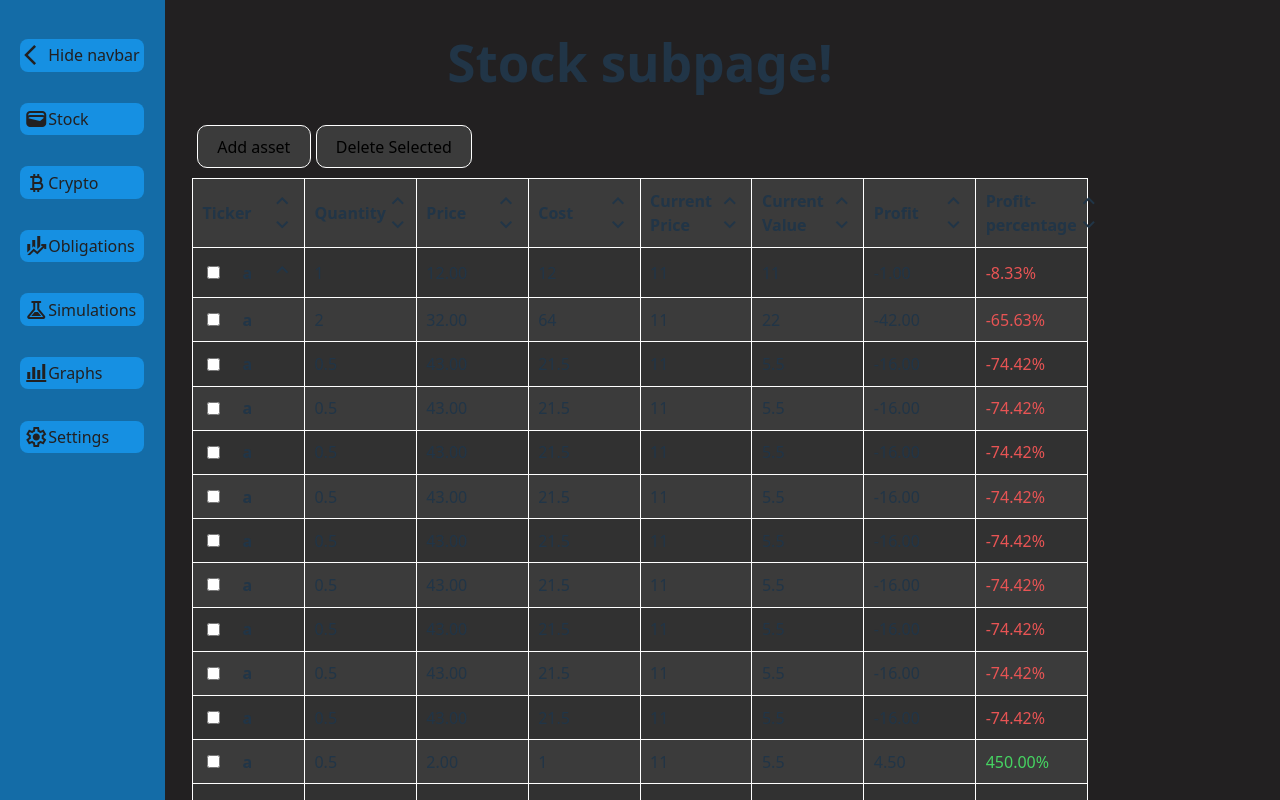
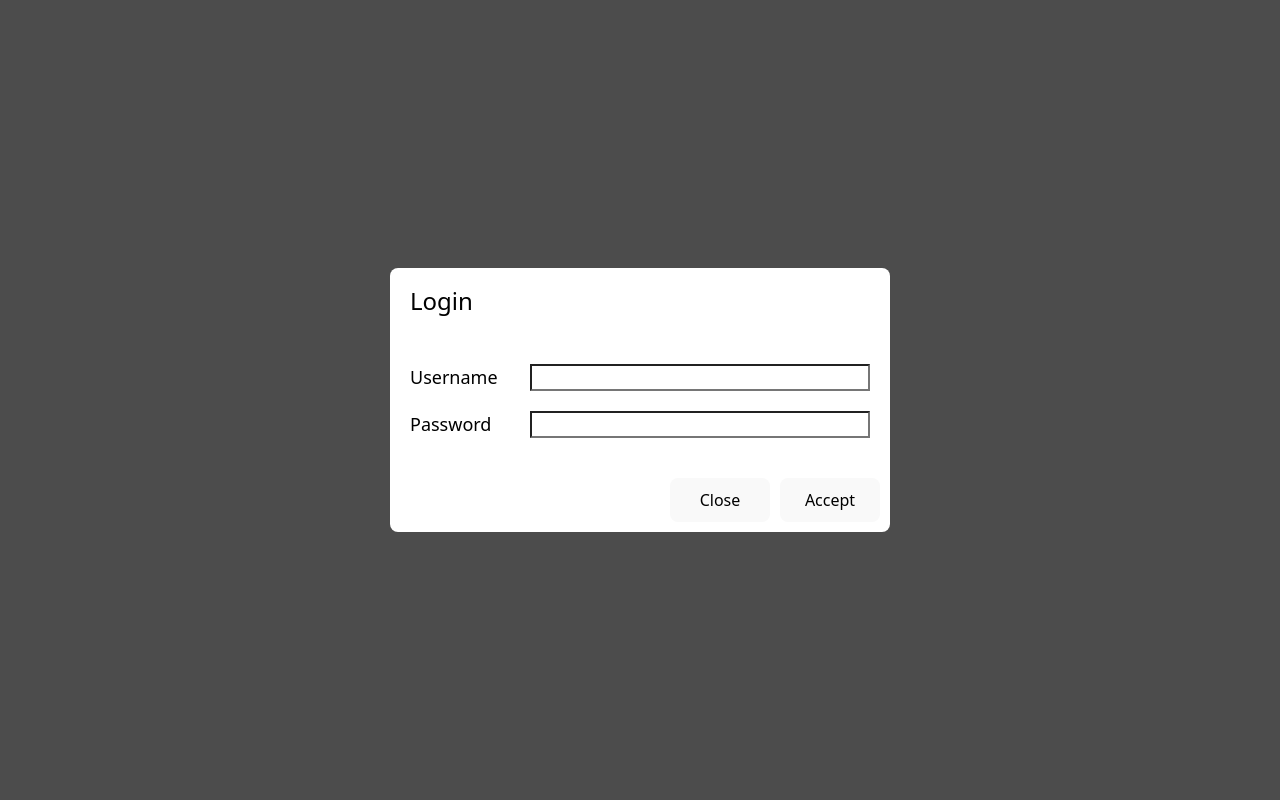
Before and after one commit to MaciejGd/WASM-local-first-investment-app, a React (Vite) app in the folder front-end/: page / in a window 1280 px wide. Built offline with nearby package versions, Linux system fonts and the light colour scheme.

Commit message:
Server side returns JSON, logged in and log out added to frontend app

```diff
--- a/front-end/src/App.jsx
+++ b/front-end/src/App.jsx
@@ -7,49 +7,97 @@ import SimulationsPage from './subpages/Simulations.jsx';
 import GraphsPage from './subpages/graphs/Graphs.jsx';
 import { BrowserRouter, Routes, Route, NavLink } from "react-router-dom";
 import { useState } from 'react';
-import { WalletIcon, LeftArrowIcon, RightArrowIcon, CryptoIcon, GraphsIcon, ObligationsIcon, SimulationsIcon, SettingsIcon } from './IconLoader.jsx';
+import {
+  WalletIcon,
+  LeftArrowIcon,
+  RightArrowIcon,
+  CryptoIcon,
+  GraphsIcon,
+  ObligationsIcon,
+  SimulationsIcon,
+  SettingsIcon,
+  LogOutIcon
+} from './IconLoader.jsx';
+import { LogInPopUp } from './subpages/auth/Login.jsx';
+import { LogOutPopUp } from './subpages/auth/Logout.jsx';
 
 
-function NavigationBar() {
+function NavigationBar({ onLogOut }) {
   const [visible, setVisible] = useState(true);
 
   function clickButton() {
-    console.log("Hide button pressed!");
     setVisible(!visible);
   }
 
-  return visible ? <NavBar onHideButtonClick={clickButton}></NavBar> : <HiddenNavBar onHideButtonClick={clickButton}></HiddenNavBar>;
+  return <NavBar onHideButtonClick={clickButton} onLogOut={onLogOut} visible={visible}></NavBar>
 }
 
-function HiddenNavBar({onHideButtonClick}) {
+// Left-oriented nav bar of the application
+function NavBar({onHideButtonClick, onLogOut, visible}) {
   return (
     <nav className="sidebar">
-      <button className="navigationButton" onClick={onHideButtonClick}><RightArrowIcon /></button>
-      <NavLink className="navigationButton" to="/stock"><WalletIcon /> </NavLink>
-      <NavLink className="navigationButton" to="/crypto"><CryptoIcon/></NavLink>
-      <NavLink className="navigationButton" to="/obligations"><ObligationsIcon/></NavLink>
-      <NavLink className="navigationButton" to="/simulations"><SimulationsIcon/></NavLink>
-      <NavLink className="navigationButton" to="/graphs"><GraphsIcon/></NavLink>
-      <NavLink className="navigationButton" to="/settings"><SettingsIcon/></NavLink>
+      <button className="navigationButton" onClick={onHideButtonClick}><LeftArrowIcon /><span>{visible ? " Hide navbar " : ""}</span></button>
+      <NavLink className="navigationButton" to="/stock"><WalletIcon />{visible ? " Stock " : ""} </NavLink>
+      <NavLink className="navigationButton" to="/crypto"><CryptoIcon/>{visible ? " Crypto " : ""}</NavLink>
+      <NavLink className="navigationButton" to="/obligations"><ObligationsIcon/>{visible ? " Obligations " : ""}</NavLink>
+      <NavLink className="navigationButton" to="/simulations"><SimulationsIcon/>{visible ? " Simulations " : ""}</NavLink>
+      <NavLink className="navigationButton" to="/graphs"><GraphsIcon/>{visible ? " Graphs " : ""}</NavLink>
+      <NavLink className="navigationButton" to="/settings"><SettingsIcon/>{visible ? " Settings " : ""}</NavLink>
+      <button className="navigationButton" onClick={onLogOut}><LogOutIcon/>{visible ? " Logout " : ""}</button>
     </nav>
   );
 }
 
-function NavBar({onHideButtonClick}) {
+// main application component
+export default function App() {
+  // somewhere here we should check if we are logged in and if so, render different parts of the application
+  const [logged, setLogged] = useState(false);
+  const [show_logout, setShowLogout] = useState(false);
+
+  function setLoggedIn() {
+    setLogged(true);
+  }
+
+  function acceptLogginOut() {
+    setShowLogout(false);
+    setLogged(false);
+  }
+
+  function rejectLoggingOut() {
+    setShowLogout(false);
+  }
+
+  function showLogOut() {
+    setShowLogout(true);
+  }
+
   return (
-    <nav className="sidebar">
-      <button className="navigationButton" onClick={onHideButtonClick}><LeftArrowIcon /><span>Hide navbar</span></button>
-      <NavLink className="navigationButton" to="/stock"><WalletIcon />Stock </NavLink>
-      <NavLink className="navigationButton" to="/crypto"><CryptoIcon/>Crypto</NavLink>
-      <NavLink className="navigationButton" to="/obligations"><ObligationsIcon/>Obligations</NavLink>
-      <NavLink className="navigationButton" to="/simulations"><SimulationsIcon/>Simulations</NavLink>
-      <NavLink className="navigationButton" to="/graphs"><GraphsIcon/>Graphs</NavLink>
-      <NavLink className="navigationButton" to="/settings"><SettingsIcon/>Settings</NavLink>
-    </nav>
+      <>
+        {!logged && <LogInPopUp onSuccess={setLoggedIn}></LogInPopUp>}
+        { logged &&
+          <BrowserRouter>
+            <div className="layout">
+              <NavigationBar onLogOut={showLogOut}></NavigationBar>
+              <main className="content">
+                <Routes>
+                  <Route path="/" element={<StockPage/>}></Route>
+                  <Route path="/stock" element={<StockPage/>}></Route>
+                  <Route path="/crypto" element={<CryptoPage/>}></Route>
+                  <Route path="/obligations" element={<ObligationsPage/>}></Route>
+                  <Route path="/simulations" element={<SimulationsPage/>}></Route>
+                  <Route path="/graphs" element={<GraphsPage/>}></Route>
+                  <Route path="/settings" element={<SettingsPage/>}></Route>
+                </Routes>
+              {show_logout && <LogOutPopUp onClose={rejectLoggingOut} onAccept={acceptLogginOut}/>}
+              </main>
+            </div>
+          </BrowserRouter>
+        }
+      </>
   );
-}
 
-export default function App() {
+
+
   return (
     <BrowserRouter>
       <div className="layout">
--- a/front-end/src/IconLoader.jsx
+++ b/front-end/src/IconLoader.jsx
@@ -15,3 +15,4 @@ export const WalletIcon = () => (<span className="material-symbols-outlined">wal
 export const AddAssetIcon = () => (<span className="material-symbols-outlined">plus</span>);
 export const ArrowUpIcon = () => (<span className="material-symbols-outlined">keyboard_arrow_up</span>);
 export const ArrowDownIcon = () => (<span className="material-symbols-outlined">keyboard_arrow_down</span>);
+export const LogOutIcon = () => (<span className="material-symbols-outlined">logout</span>);
--- /dev/null
+++ b/front-end/src/Requests.js
@@ -0,0 +1,22 @@
+export const RequestPOST = async(url, data) => {
+    try {
+        const response = await fetch(
+            url,
+            {
+                method: 'POST',
+                headers: {
+                    'content-type': 'application/json',
+                },
+                body: JSON.stringify(data),
+            }
+        );
+        if (!response.ok) {
+            throw new Error(`HTTP error: Status: ${response.status}`);
+        }
+        return response.json();
+    }
+    catch (err) {
+        console.log("Thrown an exception!");
+        throw err;
+    }
+}
--- /dev/null
+++ b/front-end/src/State.js
@@ -0,0 +1 @@
+/// File for preserving global state of the application
--- /dev/null
+++ b/front-end/src/subpages/auth/Login.jsx
@@ -0,0 +1,74 @@
+import { useEffect, useState } from "react";
+import { RequestPOST } from "../../Requests";
+
+function InputRow({ title, value, onChange }) {
+    return (
+    <div className="modal_input_row">
+        <span>{title}</span>
+        <input className="modal_input" onChange={(e)=>onChange(e.target.value)}></input>
+    </div>);
+}
+
+function InputRowPassword({ title, value, onChange }) {
+    return (
+    <div className="modal_input_row">
+        <span>{title}</span>
+        <input className="modal_input" type="password" onChange={(e)=>onChange(e.target.value)}></input>
+    </div>);
+}
+
+export function LogInPopUp({ onClose, onAccept, onSuccess }) {
+    const [username, setUsername] = useState(null);
+    const [password, setPassword] = useState(null);
+    const [login_status, setLoginStatus] = useState(null);
+    const [error, setError] = useState(null);
+    const [loading, setLoading] = useState(false);
+    // try logging in with the credentials passed by user
+
+    async function LogInRequest () {
+        setLoading(true); // at first we want to set Loading to true, to render that to a user
+        try {
+            let responseJson = await RequestPOST(
+                "http://127.0.0.1:5000/auth/login",
+                {
+                    "username" : username,
+                    "password" : password,
+                }
+            )
+            setLoginStatus(responseJson);
+            setError(null);
+            onSuccess();
+        } catch (err) {
+            setError(err.message);
+            setLoginStatus(null);
+        } finally {
+            setLoading(false);
+        }
+    };
+
+    return (
+        <div className="modal_overlay">
+            <div className="modal_container">
+                <div className="modal_title">
+                    Login
+                </div>
+                <div className="modal_input_table">
+                    <InputRow title="Username" value={username} onChange={setUsername}></InputRow>
+                    <InputRowPassword title="Password" value={password} onChange={setPassword}></InputRowPassword>
+                </div>
+                {
+                    (error != null) &&
+                    <p>{error}</p>
+                }
+                {
+                    (loading) &&
+                    <p>Loading...</p>
+                }
+                <div className="modal_buttons">
+                    <button className="modal_button" onClick={onClose}> Close </button>
+                    <button className="modal_button" onClick={() => LogInRequest()}> Accept</button>
+                </div>
+            </div>
+        </div>
+    );
+}
--- /dev/null
+++ b/front-end/src/subpages/auth/Logout.jsx
@@ -0,0 +1,40 @@
+import { useState } from "react";
+import { RequestPOST } from "../../Requests";
+
+export function LogOutPopUp({ onClose, onAccept }) {
+    const [loading, setLoading] = useState(false);
+    const [error, setError] = useState(null);
+
+    async function LogOutRequest() {
+        setLoading(true); // at first we want to set Loading to true, to render that to a user
+        try {
+            let responseJson = await RequestPOST(
+                "http://127.0.0.1:5000/auth/logout"
+            )
+            setError(null);
+            onAccept();
+        } catch (err) {
+            setError(err.message);
+        } finally {
+            setLoading(false);
+        }
+    };
+
+    // TODO, make modal reusable as it is already used in multiple places
+    return (
+    <div className="modal_overlay">
+        <div className="modal_container">
+            <div className="modal_title">
+                Are you sure, you wanna logout?
+            </div>
+            {
+                (loading) &&
+                <p>Loading...</p>
+            }
+            <div className="modal_buttons">
+                <button className="modal_button" onClick={onClose}> Close </button>
+                <button className="modal_button" onClick={() => LogOutRequest()}> Accept</button>
+            </div>
+        </div>
+    </div>);
+}
--- a/front-end/src/subpages/wallet/AddAssetPopUp.jsx
+++ b/front-end/src/subpages/wallet/AddAssetPopUp.jsx
@@ -13,10 +13,6 @@ export default function AddAssetPopUp({ onClose, onAccept }) {
     const [ticker, setTicker] = useState("");
     const [quantity, setQuantity] = useState("");
     const [price, setPrice] = useState("");
-
-    // const onTickerChange = (value) => { setTicker(value); };
-    // const onQuantityChange = (value) => { setQuantity(value); };
-    // const onQuantityChange = (value) => { setQuantity(value); };
 
     return (
     <div className="modal_overlay">
```
Also changed, not shown: 2 other files (tests, documents, lock files or other folders).
